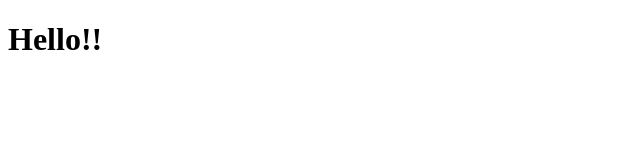
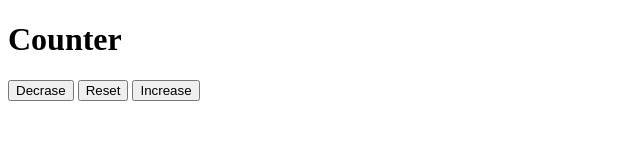
Before and after one commit to RaimundooNeto/contador-jspuro, a plain HTML site: page index.html in a window 1280 px wide. Shown: the whole page, without its empty margins (0-640 px from the left). Drawn offline with Linux system fonts and the light colour scheme.

Commit message:
Update index

```diff
--- a/index.html
+++ b/index.html
@@ -7,7 +7,18 @@
   <title>Contador</title>
 </head>
 <body>
-  <h1>Hello!!</h1>
+  <main>
+    <div>
+      <h1>Counter</h1>
+      <h2 id="counter"></h2>
+    </div>
+    <div>
+      <button>Decrase</button>
+      <button>Reset</button>
+      <button>Increase</button>
+    </div>
+  </main>
+
   <script src="./main.js"></script>
 </body>
 </html>
```
